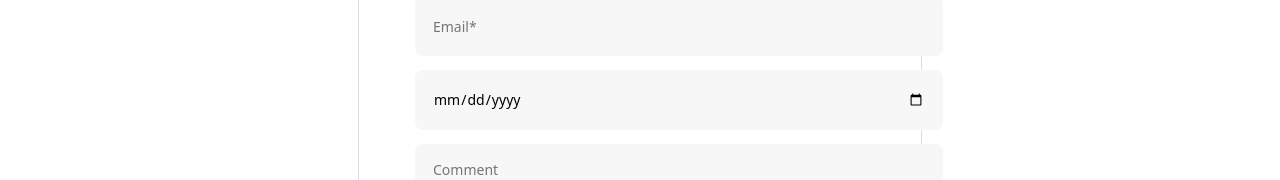
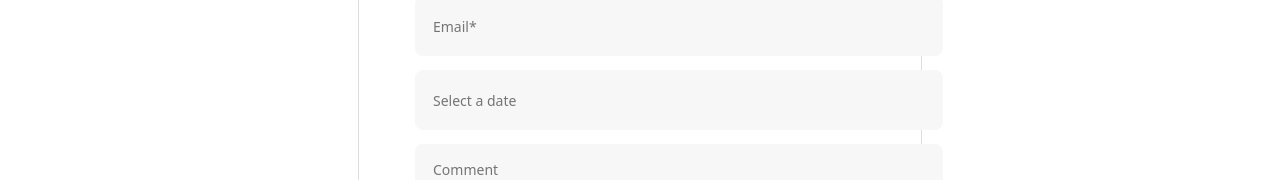
Before and after one commit to IgBovt/TravelTrucks_Project, a React (Vite) app: page /catalog/1 in a window 1280 px wide. Shown: the part 418-598 px from the top of the page. Built offline with nearby package versions, Linux system fonts and the light colour scheme; no server answers.

Commit message:
upd calendar

```diff
--- a/package.json
+++ b/package.json
@@ -17,6 +17,7 @@
     "modern-normalize": "^2.0.0",
     "normalize.css": "^8.0.1",
     "react": "^18.2.0",
+    "react-datepicker": "^7.6.0",
     "react-dom": "^18.2.0",
     "react-modal": "^3.16.1",
     "react-redux": "^9.1.2",
--- a/src/shared/BookForm/BookForm.jsx
+++ b/src/shared/BookForm/BookForm.jsx
@@ -1,10 +1,12 @@
 import { Formik, Field, Form } from 'formik';
 import css from '../BookForm/BookForm.module.css';
 import Button from '../Button/Button';
-
+import DatePicker from 'react-datepicker';
+import 'react-datepicker/dist/react-datepicker.css';
+import './DatePickerStyles.css';
 export default function BookForm() {
-  const handleSubmit = (value, { resetForm }) => {
-    console.log(value);
+  const handleSubmit = (values, { resetForm }) => {
+    console.log(values);
     resetForm();
   };
 
@@ -29,6 +31,7 @@ export default function BookForm() {
         }}
         onSubmit={handleSubmit}
       >
+        {({ setFieldValue, values }) => (
           <Form className={css.form}>
             <Field
               className={css.input}
@@ -46,7 +49,15 @@ export default function BookForm() {
               required
             />
 
-          <Field className={css.input} type="date" name="date" required />
+            <DatePicker
+              className={css.input}
+              popperClassName={css.customDatePicker}
+              selected={values.date}
+              onChange={date => setFieldValue('date', date)}
+              placeholderText="Select a date"
+              minDate={new Date()}
+              dateFormat="dd.MM.yyyy"
+            />
 
             <Field
               className={css.textarea}
@@ -59,6 +70,7 @@ export default function BookForm() {
               <Button text="Send" />
             </div>
           </Form>
+        )}
       </Formik>
     </div>
   );
--- a/src/shared/BookForm/BookForm.module.css
+++ b/src/shared/BookForm/BookForm.module.css
@@ -47,6 +47,7 @@
   margin-left: auto;
   margin-right: auto;
 }
+
 @media (min-width: 768px) {
   .formContainer {
     padding: 16px 24px;
--- /dev/null
+++ b/src/shared/BookForm/DatePickerStyles.css
@@ -0,0 +1,15 @@
+.react-datepicker {
+  border: 1px solid var(--secondary);
+}
+
+.react-datepicker__header {
+  background-color: var(--text);
+  color: var(--text);
+  border-bottom: 1px solid #000;
+}
+
+.react-datepicker__day--selected {
+  background-color: var(--secondary);
+  color: #fff;
+  border-radius: 45%;
+}
```
Also changed, not shown: 1 other file (tests, documents, lock files or other folders). Lines whose indentation alone changed are shown as unchanged.
